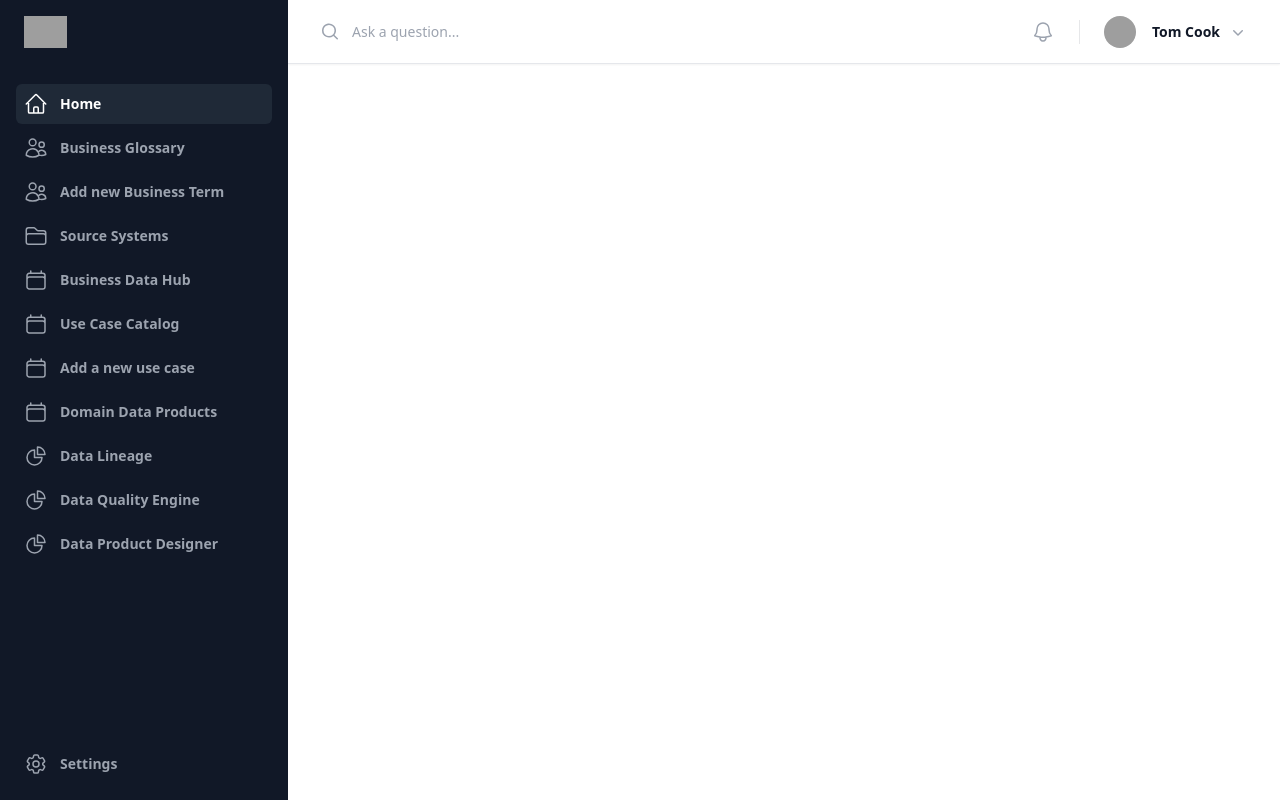
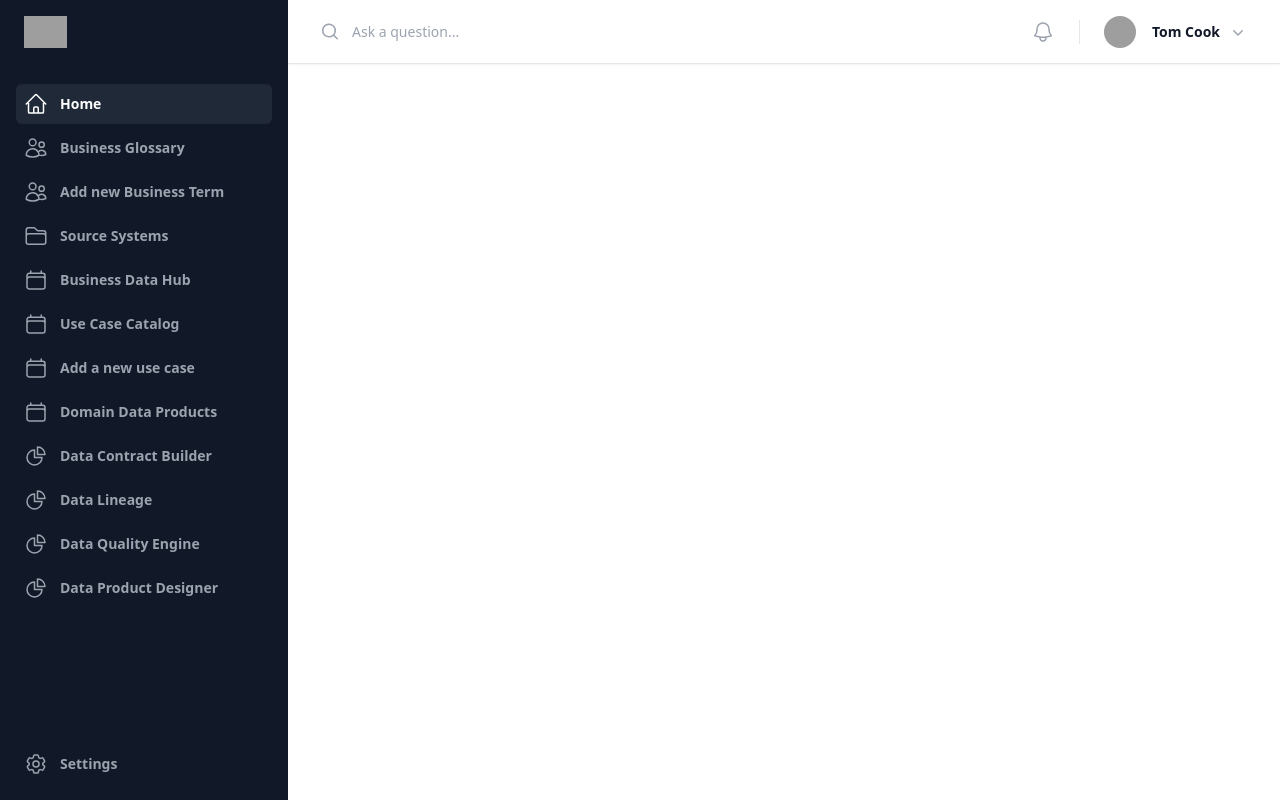
Before and after one commit to sourabhgrover/project-columbus-fe, a React (Vite) app: page / in a window 1280 px wide. Built offline with nearby package versions, Linux system fonts and the light colour scheme; grey boxes are pictures that could not be loaded.

Commit message:
Add Data Contract Builder

```diff
--- a/src/layouts/dashboard/index.jsx
+++ b/src/layouts/dashboard/index.jsx
@@ -29,10 +29,11 @@ const navigation = [
   { name: 'Business Glossary', href: '#', icon: UsersIcon, current: false },
   { name: 'Add new Business Term', href: '/add-business-term', icon: UsersIcon, current: false },
   { name: 'Source Systems', href: '#', icon: FolderIcon, current: false },
-  { name: 'Business Data Hub', href: 'set-targets', icon: CalendarIcon, current: false },
-  { name: 'Use Case Catalog', href: 'set-targets', icon: CalendarIcon, current: false },
+  { name: 'Business Data Hub', href: '#', icon: CalendarIcon, current: false },
+  { name: 'Use Case Catalog', href: '#', icon: CalendarIcon, current: false },
   { name: 'Add a new use case', href: '/add-use-case', icon: CalendarIcon, current: false },
-  { name: 'Domain Data Products', href: 'set-targets', icon: CalendarIcon, current: false },
+  { name: 'Domain Data Products', href: '#', icon: CalendarIcon, current: false },
+  { name: 'Data Contract Builder', href: '#', icon: ChartPieIcon, current: false },
   { name: 'Data Lineage', href: 'control-flow', icon: ChartPieIcon, current: false },
   { name: 'Data Quality Engine', href: 'control-flow', icon: ChartPieIcon, current: false },
   { name: 'Data Product Designer', href: 'control-flow', icon: ChartPieIcon, current: false },
```
